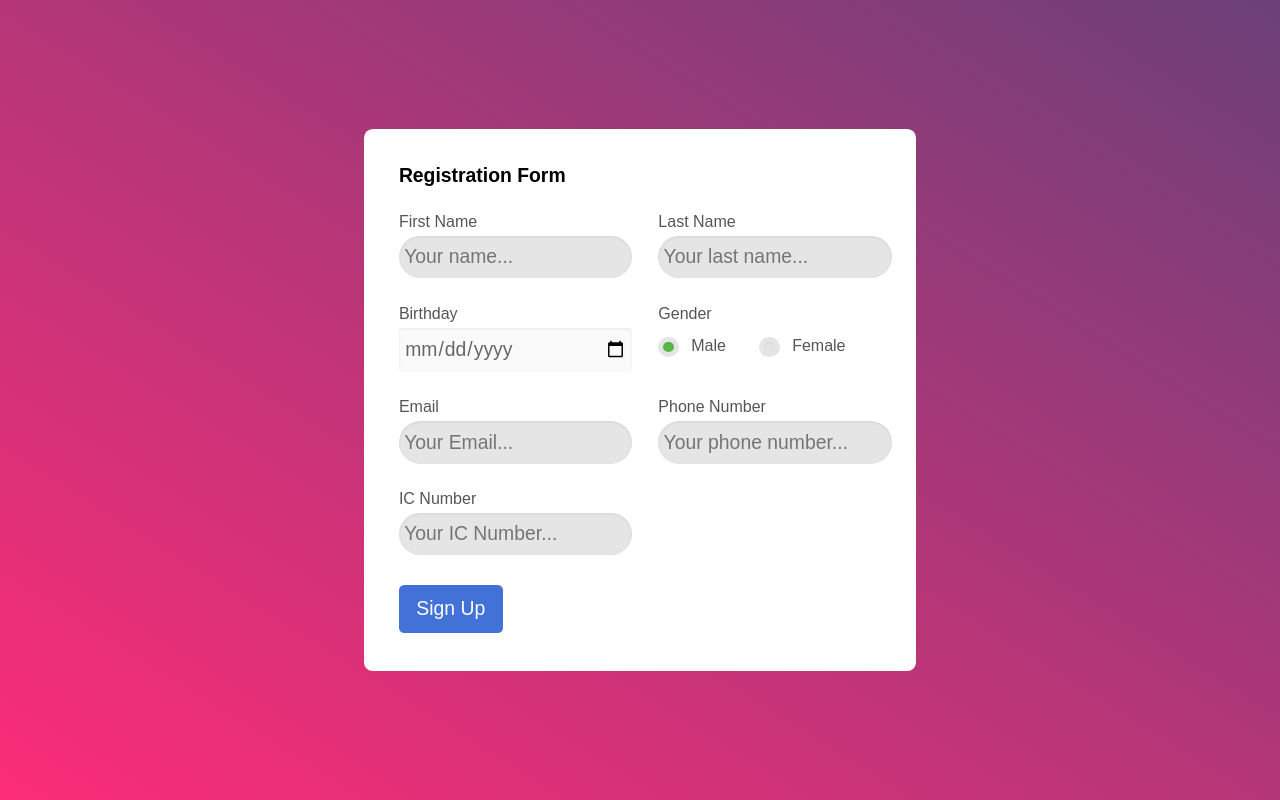
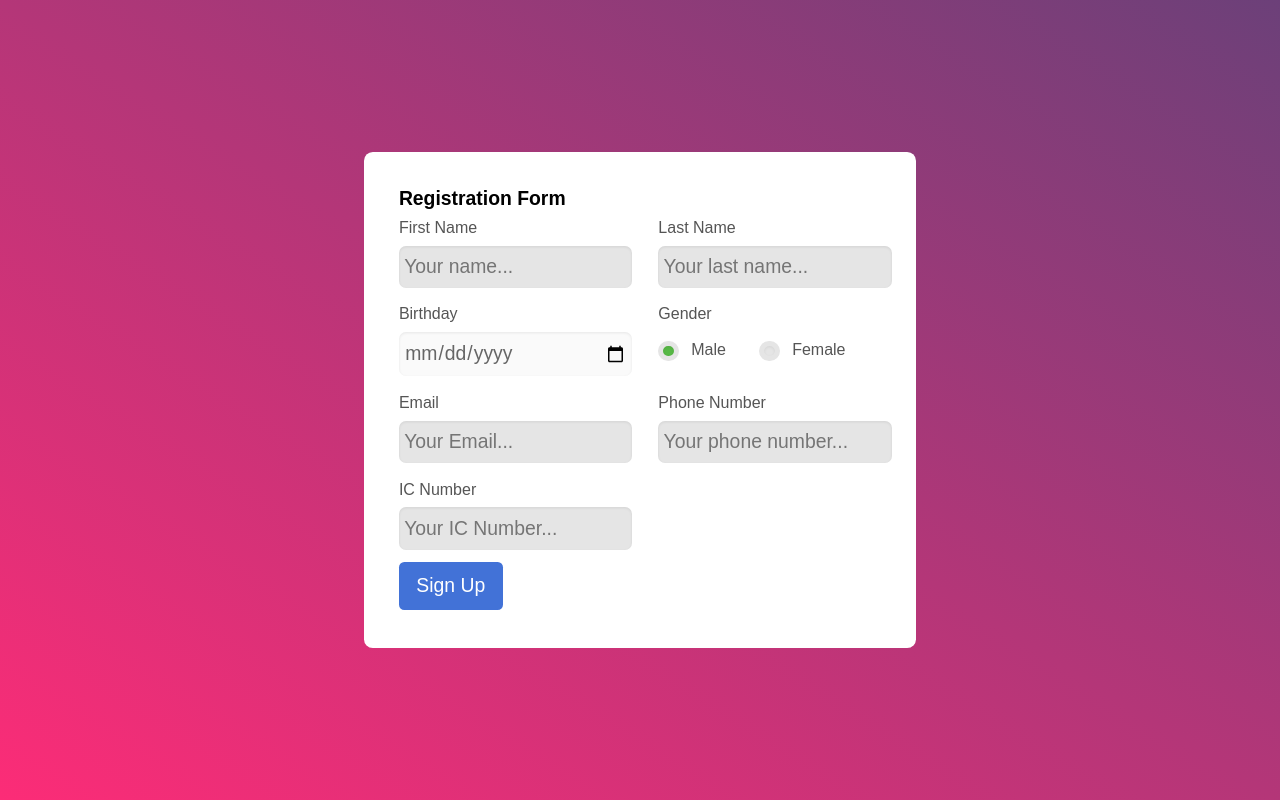
Before and after one commit to pjhoodsta/APU_Web_Project_Sanctuary, a PHP site: page /registration.html in a window 1280 px wide. Run offline with PHP 8.4, Linux system fonts and the light colour scheme.

Commit message:
before adding icon inside text inbox

```diff
--- a/registration.html
+++ b/registration.html
@@ -13,8 +13,8 @@
       <section class="card flex-box-column">
         <h1>Registration Form</h1>
         <form action="" method="POST">
-          <div class="card-item-wrapper">
-            <div class="card-item card-item-registration-width">
+          <div class="card-item-wrapper card-item-wrapper-registration">
+            <div class="card-item card-item-registration">
               <label>First Name</label>
               <input
                 type="text"
@@ -23,7 +23,7 @@
                 placeholder="Your name..."
               />
             </div>
-            <div class="card-item card-item-registration-width">
+            <div class="card-item card-item-registration">
               <label>Last Name</label>
               <input
                 type="text"
@@ -33,13 +33,13 @@
               />
             </div>
           </div>
-          <div class="card-item-wrapper">
-            <div class="card-item card-item-registration-width">
+          <div class="card-item-wrapper card-item-wrapper-registration">
+            <div class="card-item card-item-registration">
               <label>Birthday</label>
               <input type="date" id="birthday" name="birthday" />
             </div>
 
-            <div class="card-item card-item-registration-width">
+            <div class="card-item card-item-registration">
               <label>Gender</label>
               <div class="radio-container">
                 <label class="radio-item">
@@ -54,24 +54,24 @@
             </div>
           </div>
 
-          <div class="card-item-wrapper">
-            <div class="card-item card-item-registration-width">
+          <div class="card-item-wrapper card-item-wrapper-registration">
+            <div class="card-item card-item-registration">
               <label>Email</label
               ><input type="text" placeholder="Your Email..." />
             </div>
-            <div class="card-item card-item-registration-width">
+            <div class="card-item card-item-registration">
               <label>Phone Number</label
               ><input type="text" placeholder="Your phone number..." />
             </div>
           </div>
-          <div class="card-item-wrapper">
-            <div class="card-item card-item-registration-width">
+          <div class="card-item-wrapper card-item-wrapper-registration">
+            <div class="card-item card-item-registration">
               <label for="">IC Number</label
               ><input type="text" placeholder="Your IC Number..." />
             </div>
           </div>
         </form>
-        <button type="submit">Sign Up</button>
+        <button type="submit" class="registration">Sign Up</button>
       </section>
     </main>
     <footer></footer>
--- a/style.css
+++ b/style.css
@@ -1,9 +1,9 @@
 * {
   margin: 0;
   padding: 0;
-  font-family: "Courier New", Courier, monospace;
   background-color: transparent;
   font-family: poppins, arial, helvetica neue, sans-serif;
+  font-weight: 500;
   font-size: 1.1rem;
 }
 body {
@@ -33,19 +33,47 @@ body.gradient {
   background-clip: border-box;
 }
 
+h1 {
+  font-weight: 750;
+}
+
 label {
   font-size: 16px;
   color: #555;
   text-transform: capitalize;
-  display: block;
-  margin-bottom: 5px;
+  display: flex;
+  margin-bottom: 0.5rem;
+}
+
+button {
+  background-color: #4272d7;
+  border-radius: 0.3rem;
+  border: none;
+
+  cursor: pointer;
+
+  color: white;
+  font-weight: 500;
+  font-size: 1.1rem;
+}
+
+button.login {
+  padding: 0.3rem 0.3rem 0.3rem 0.3rem;
+  width: 104.5%;
+  margin-block: 0.5rem;
+}
+
+button.registration {
+  padding: 0.7rem;
+  margin-block: 0.2rem;
+  width: 5.9rem;
 }
 
 input {
   line-height: 1.8rem;
   background: #fafafa;
   box-shadow: inset 0 1px 3px 0 rgba(0, 0, 0, 0.08);
-  border-radius: 0.2rem;
+  border-radius: 0.4rem;
   color: #666;
   outline: none;
   border: none;
@@ -53,20 +81,31 @@ input {
   padding: 0.3rem 0.3rem 0.3rem 0.3rem;
 }
 
-button {
-  background-color: #4272d7;
-  border-radius: 0.3rem;
+input[type="text"] {
+  appearance: none;
+  /* For iOS < 15 to remove gradient background */
+  background-color: #e5e5e5;
+  /* Not removed via appearance */
+  outline: none;
+  place-content: center;
   border: none;
+}
 
-  padding: 0.7rem;
-  margin-block: 0.2rem;
+input[type="radio"] {
+  appearance: none;
+  /* For iOS < 15 to remove gradient background */
+  background-color: #e5e5e5;
+  /* Not removed via appearance */
+  border: 0.3rem solid #e5e5e5;
 
-  cursor: pointer;
+  outline: none;
+  border-radius: 0.8rem;
+  place-content: center;
+  margin-right: 0.7rem;
+}
 
-  color: white;
-  font-weight: 500;
-  font-size: 1.1rem;
-  width: 5.9rem;
+input[type="radio"]:checked {
+  background-color: #57b846;
 }
 
 img {
@@ -88,25 +127,37 @@ section.card {
   padding: 2rem;
 }
 
+.box-login {
+  border-radius: 1.4rem;
+  margin-bottom: 0.4rem;
+}
+
 .flex-box-column {
   flex-direction: column;
 }
 
 .card-item-wrapper {
   display: flex;
-  justify-content: space-between;
-  margin-block: 1.5rem;
   width: 100%;
 }
+
+.card-item-wrapper-registration {
+  justify-content: space-between;
+  width: 100%;
+}
+
 .card-item-wrapper-login {
   justify-content: space-around;
+  align-items: center;
 }
 
 .card-item {
+  width: 100%;
 }
 
-.card-item-registration-width {
+.card-item-registration {
   width: 46.2%;
+  padding-block: 0.5rem;
 }
 
 .radio-container {
@@ -114,7 +165,7 @@ section.card {
   justify-content: flex-start;
   align-items: center;
   width: 100%;
-  margin-top: 0.8rem;
+  margin-top: 1rem;
 }
 
 .radio-item {
@@ -122,34 +173,3 @@ section.card {
   display: flex;
   margin-right: 1.9rem;
 }
-
-input[type="text"] {
-  appearance: none;
-  /* For iOS < 15 to remove gradient background */
-  background-color: #e5e5e5;
-  /* Not removed via appearance */
-  outline: none;
-  border-radius: 1.4rem;
-  place-content: center;
-}
-
-input.login {
-  margin-bottom: 0.6rem;
-}
-
-input[type="radio"] {
-  appearance: none;
-  /* For iOS < 15 to remove gradient background */
-  background-color: #e5e5e5;
-  /* Not removed via appearance */
-  border: 0.3rem solid #e5e5e5;
-
-  outline: none;
-  border-radius: 0.8rem;
-  place-content: center;
-  margin-right: 0.7rem;
-}
-
-input[type="radio"]:checked {
-  background-color: #57b846;
-}
```
Also changed, not shown: log-in.html (+6 -4 lines).
